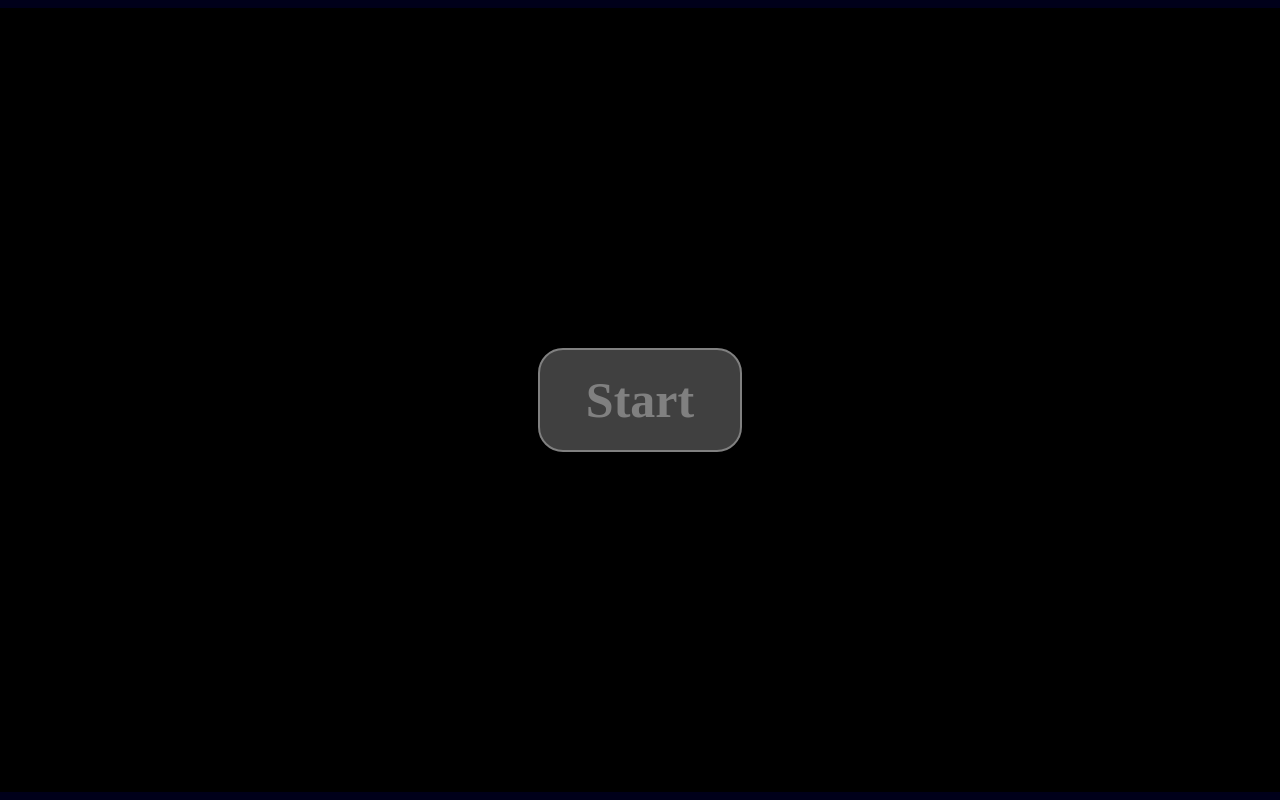
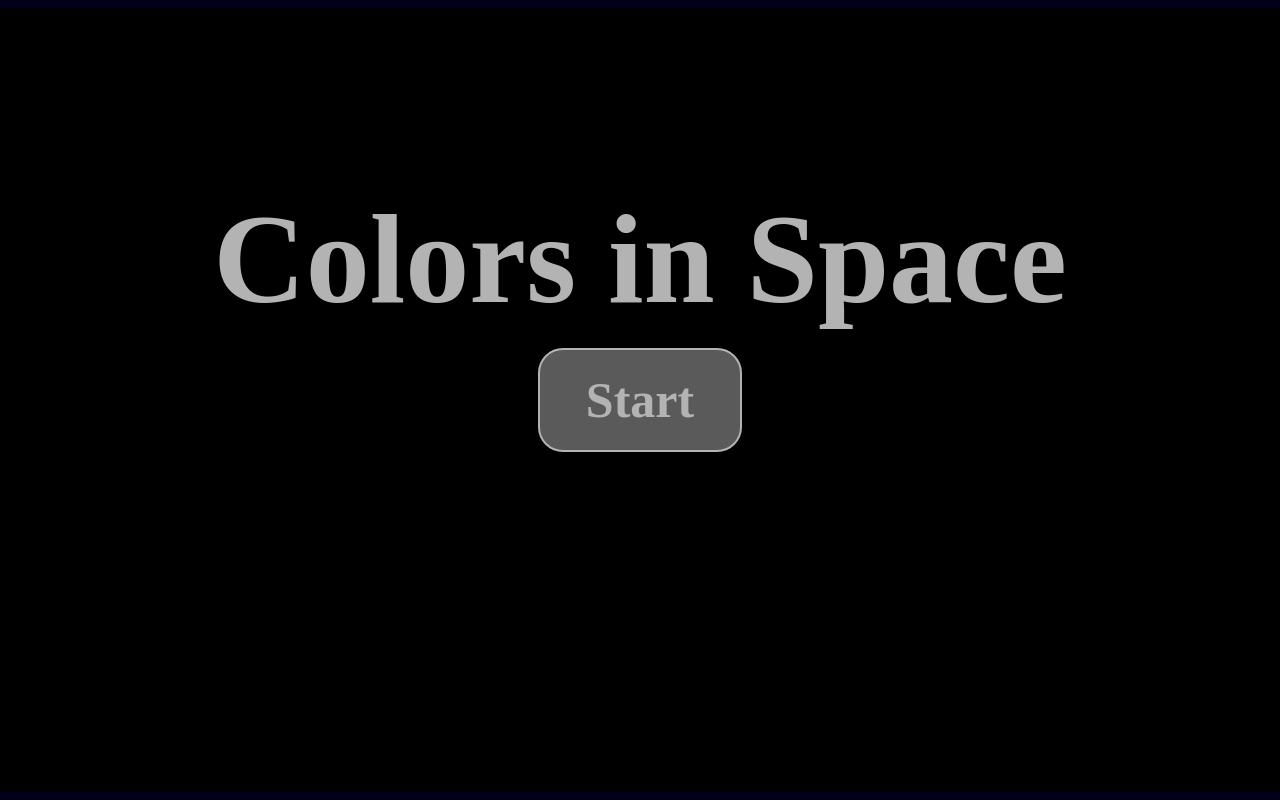
Before and after one commit to GabrielGroenendaal/Color_In_Space, a website built with webpack: page index.html in a window 1280 px wide. Built offline with nearby package versions, Linux system fonts and the light colour scheme.

Commit message:
Final Commit

```diff
--- a/index.html
+++ b/index.html
@@ -14,10 +14,12 @@
       <br>
       <audio id="audiotag1" src="./assets/audio/start.mp3"  preload="auto"></audio>
 
+      <div class="hidden" id="title">
+            <h1>Colors in Space</h1>
+      </div>
       <div class="hidden" id="start-button">
             <p>Start<p>
       </div>
-
       <canvas id="game-canvas"></figure>
 </body>
 </html>
--- a/src/index.js
+++ b/src/index.js
@@ -7,6 +7,7 @@ setInterval(function () { window.count++ }, 10);
 
 document.addEventListener("DOMContentLoaded", () => {
       document.getElementById('start-button').classList.replace('hidden', 'visible');
+      document.getElementById('title').classList.replace('hidden', 'visible');
 
       const canvasEl = document.getElementById("game-canvas");
       canvasEl.width = window.innerWidth;
@@ -19,6 +20,8 @@ document.addEventListener("DOMContentLoaded", () => {
       document.getElementById("start-button").addEventListener("click", function (event) {
             if (event.currentTarget.classList.contains('visible')) {
                   document.getElementById("start-button").classList.replace('visible', 'hidden');
+                  document.getElementById("title").classList.replace('visible', 'hidden');
+
                   //document.getElementById("start-button").classList.add('hidden');
                   let univ = new Universe(ctx);
                   document.getElementById("audiotag1").play()
--- a/src/scripts/solar_systems/solar_system.js
+++ b/src/scripts/solar_systems/solar_system.js
@@ -28,7 +28,7 @@ export class SolarSystem {
             this.explosion_trails = [];
             this.comet_trails = [];
             this.addPlanets([.1,.25]);
-            setInterval(this.checkPlanets.bind(this), 15000);
+            setInterval(this.checkPlanets.bind(this), 10000);
       }
 
 
--- a/src/scripts/universe.js
+++ b/src/scripts/universe.js
@@ -58,7 +58,7 @@ export class Universe {
                   pos: start,
                   height: canvasEl.height * 2,
                   width: canvasEl.width * 2,
-                  num_planets: (Math.random() * 10 + 10),
+                  num_planets: (Math.random() * 5 + 15),
                   num_suns: (Math.random() * 5 + 5)
             });
       }
--- a/src/styles/start-button.css
+++ b/src/styles/start-button.css
@@ -8,8 +8,8 @@
       border-radius: 25px;
       border: 2px solid white;
       font-size: 50px;
+      width: 200px;
       height: 100px;
-      width: 200px;
       position: absolute;
       text-align: center;
       justify-content: center;
@@ -24,7 +24,7 @@
         /* Fade-In Effect */
         .visible {
             visibility: visible;
-            opacity: .5;
+            opacity: .7;
             transition: opacity 2s linear;
         }
         /* Fade-Out Effect */
@@ -33,3 +33,14 @@
             opacity: 0;
             transition: visibility 0s 1s, opacity 1s linear;
         }
+
+#title {
+
+    font-size: 64px;
+    color: white;
+    position: absolute;
+    top: 100px;
+    justify-content: center;
+    align-items: center;
+    display: flex;
+}
```
Also changed, not shown: dist/main.css, dist/main.js, src/styles/styles.css (line endings or trailing spaces), 2 other files.
